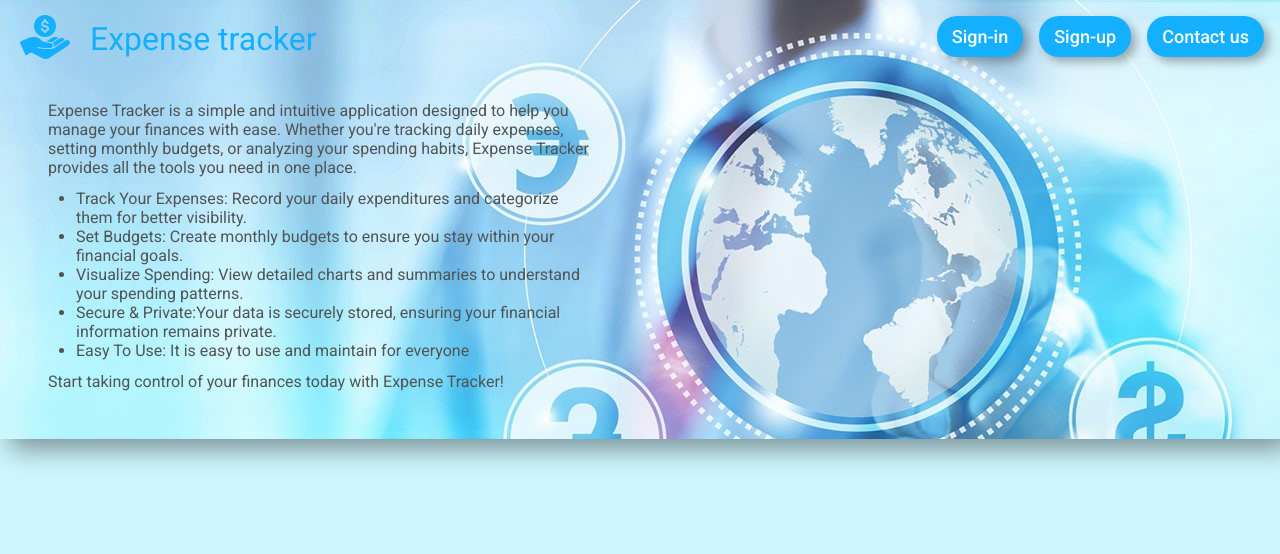
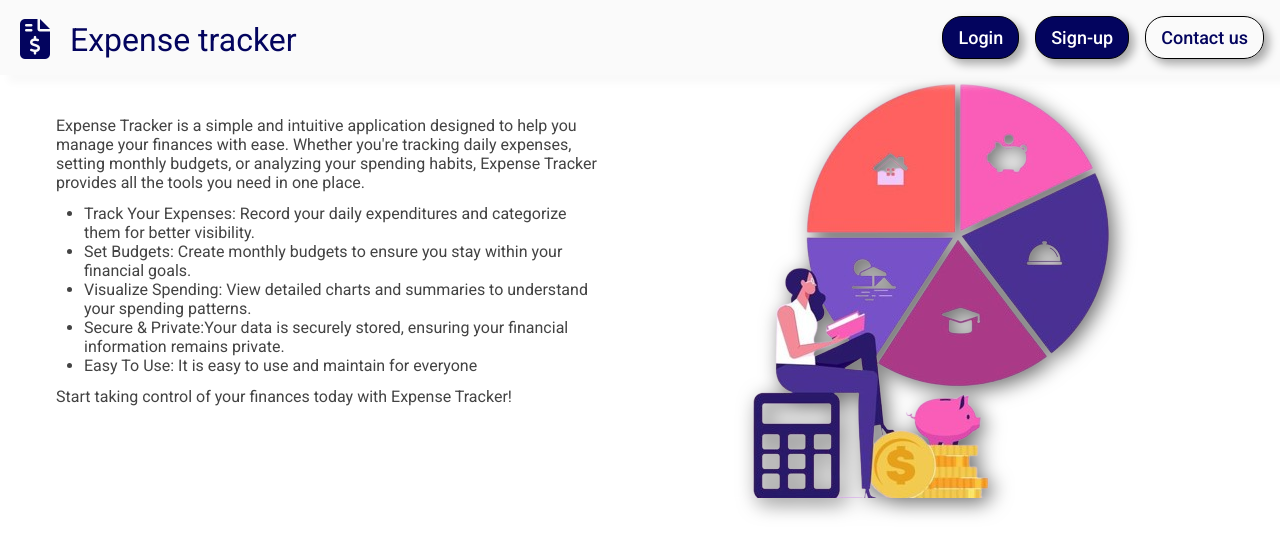
Before and after one commit to AbhinabaSantra/expense-tracker, a plain HTML site: page index.html in a window 1280 px wide. Drawn offline with Linux system fonts and the light colour scheme.

Commit message:
changed the UI and added the image

```diff
--- a/index.html
+++ b/index.html
@@ -5,18 +5,25 @@
     <meta name="viewport" content="width=device-width, initial-scale=1.0" />
     <title>Expense Tracker</title>
     <link rel="stylesheet" href="styles/landingPageStyles.css" />
+    <link
+      rel="stylesheet"
+      href="https://cdnjs.cloudflare.com/ajax/libs/font-awesome/6.6.0/css/all.min.css"
+      integrity="sha512-Kc323vGBEqzTmouAECnVceyQqyqdsSiqLQISBL29aUW4U/M7pSPA/gEUZQqv1cwx4OnYxTxve5UMg5GT6L4JJg=="
+      crossorigin="anonymous"
+      referrerpolicy="no-referrer"
+    />
   </head>
   <body>
     <div class="infoSection">
       <header>
         <div class="appHead">
-          <div class="logo"><img src="images/icons8-savings-50.png" /></div>
+          <div class="logo"><i class="fas fa-file-invoice-dollar"></i></div>
           <div class="appName"><p class="heading">Expense tracker</p></div>
         </div>
         <nav>
           <ul class="navBar">
-            <li><a href="signIpPage">Sign-in</a></li>
-            <li><a href="signUpPage">Sign-up</a></li>
+            <li class="login"><a href="logipPage">Login</a></li>
+            <li class="signUp"><a href="signUpPage">Sign-up</a></li>
             <li class="contactUs">Contact us</li>
           </ul>
         </nav>
@@ -62,15 +69,10 @@
 
           Start taking control of your finances today with Expense Tracker!
         </div>
+        <div class="main-img"><img src="images/images2.png" /></div>
       </main>
     </div>
-    <!-- <article>
-      <div class="articleInfo">Track Your expenses</div>
-      <div class="articleInfo">Set Budget</div>
-      <div class="articleInfo">Visualize Spending</div>
-      <div class="articleInfo">Secure and Private</div>
-      <div class="articleInfo">Easy To use </div>
-    </article> -->
+    <article></article>
     <footer></footer>
   </body>
 </html>
--- a/styles/landingPageStyles.css
+++ b/styles/landingPageStyles.css
@@ -8,7 +8,7 @@ body {
   width: 100vw;
   display: flex;
   flex-direction: column;
-  background-color: #cdf5fd;
+  position: relative;
 }
 .navBar {
   list-style: none;
@@ -21,26 +21,34 @@ body {
 a {
   color: white;
   text-decoration: none;
+  background-color: transparent;
 }
 .navBar li {
   font-size: 18px;
   padding: 10px 15px;
-  background-color: #00a9ff;
+  background-color: #03045e;
   border-radius: 20px;
   font-weight: 400;
   color: white;
   box-shadow: 5px 5px 10px rgba(0, 0, 0, 0.33);
   font-weight: 500;
   text-wrap: nowrap;
+  border: 1px solid black;
 }
 .heading {
   font-size: 32px;
   text-wrap: nowrap;
 }
 header {
+  width: 100%;
+  position: fixed;
   display: flex;
   justify-content: space-between;
   align-items: center;
+  font-family: "Noto Sans", system-ui;
+  background-color: rgb(250, 250, 250);
+  box-shadow: 8px 8px 8px rgb(249, 249, 249);
+  z-index: 1;
 }
 .appHead {
   display: flex;
@@ -50,9 +58,9 @@ header {
   align-items: center;
 }
 main {
-  padding: 0px 20px 20px 20px;
+  padding: 60px 20px 20px 20px;
   display: flex;
-  flex-direction: column;
+  justify-content: space-between;
   gap: 8px;
   font-size: 16px;
 }
@@ -61,7 +69,7 @@ main {
   flex-direction: column;
   max-width: 550px;
   width: 100%;
-  padding: 28px 28px 28px 28px;
+  padding: 56px 28px 28px 36px;
   gap: 12px;
   color: rgb(67, 67, 67);
 }
@@ -69,16 +77,18 @@ main {
   margin-left: 28px;
 }
 .appName {
-  color: #00a9ff;
+  color: #03045e;
 }
-.infoSection {
-  background: url(../images/background.jpeg);
-  opacity: 0.9;
-  background-size: cover;
-  box-shadow: 10px 10px 25px rgba(0, 0, 0, 0.453);
-  width: 100vw;
+.navBar .contactUs {
+  background-color: transparent;
+  color: #03045e;
 }
-@media screen and (max-width: 500px) {
+@media screen and (max-width: 1000px) {
+  .main-img {
+    display: none;
+  }
+}
+@media screen and (max-width: 700px) {
   .navBar li {
     font-size: 16px;
   }
@@ -92,7 +102,7 @@ main {
     gap: 4px;
   }
   .appHead {
-    gap: 8px;
+    gap: 22px;
     padding: 10px 0px 5px 8px;
   }
   main {
@@ -100,14 +110,26 @@ main {
     font-size: 14px;
     gap: 12px;
   }
-
   .about {
     padding: 10px;
     max-width: 90%;
     font-size: 14px;
     gap: 10px;
   }
-  .logo {
-    width: 35px;
+}
+@media screen and (max-width: 500px) {
+  .signUp {
+    display: none;
   }
 }
+.logo {
+  color: #03045e;
+  font-size: 40px;
+}
+.main-img {
+  padding: 16px 150px 0px 0px;
+  filter: drop-shadow(5px 5px 10px rgba(0, 0, 0, 0.562));
+}
+article {
+  height: 1000px;
+}
```
Also changed, not shown: images/background.jpeg (deleted), images/chart1.png (added), images/icons8-savings-50.png (deleted), images/images2.png (added).
